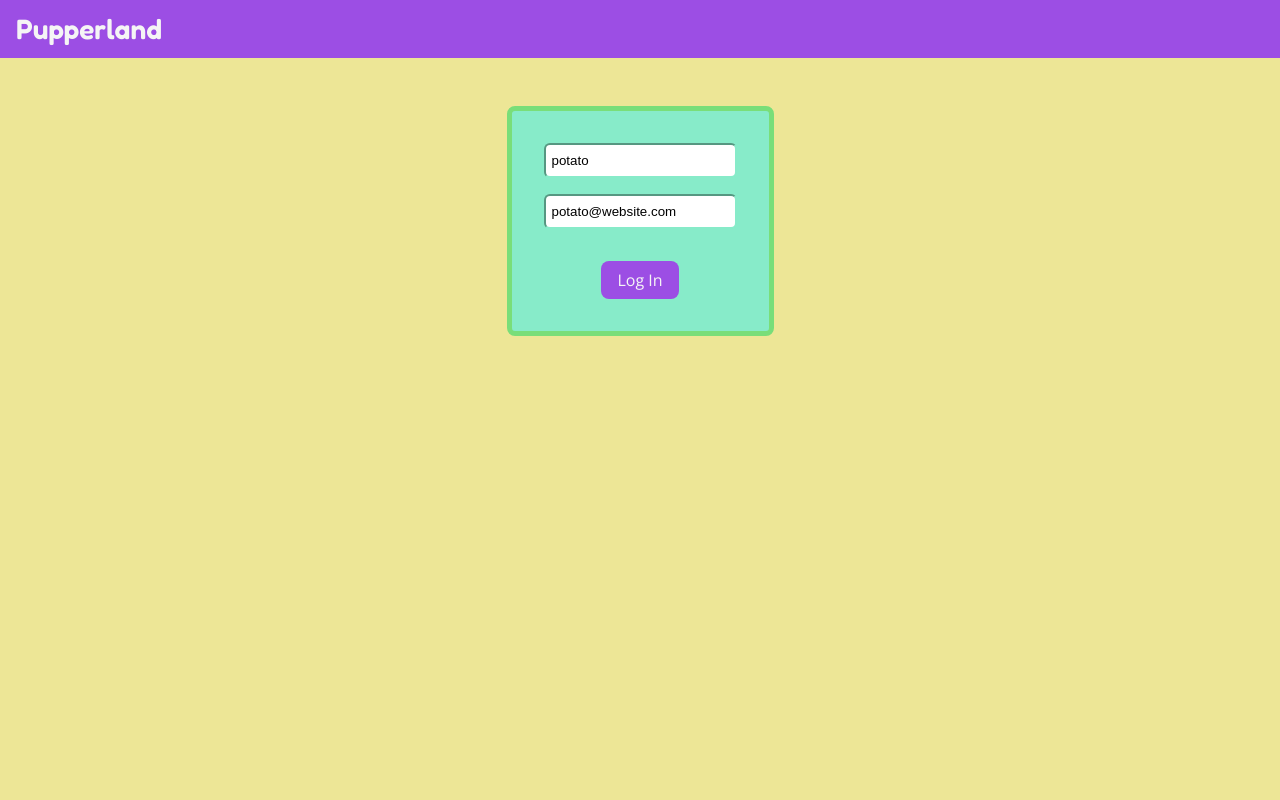
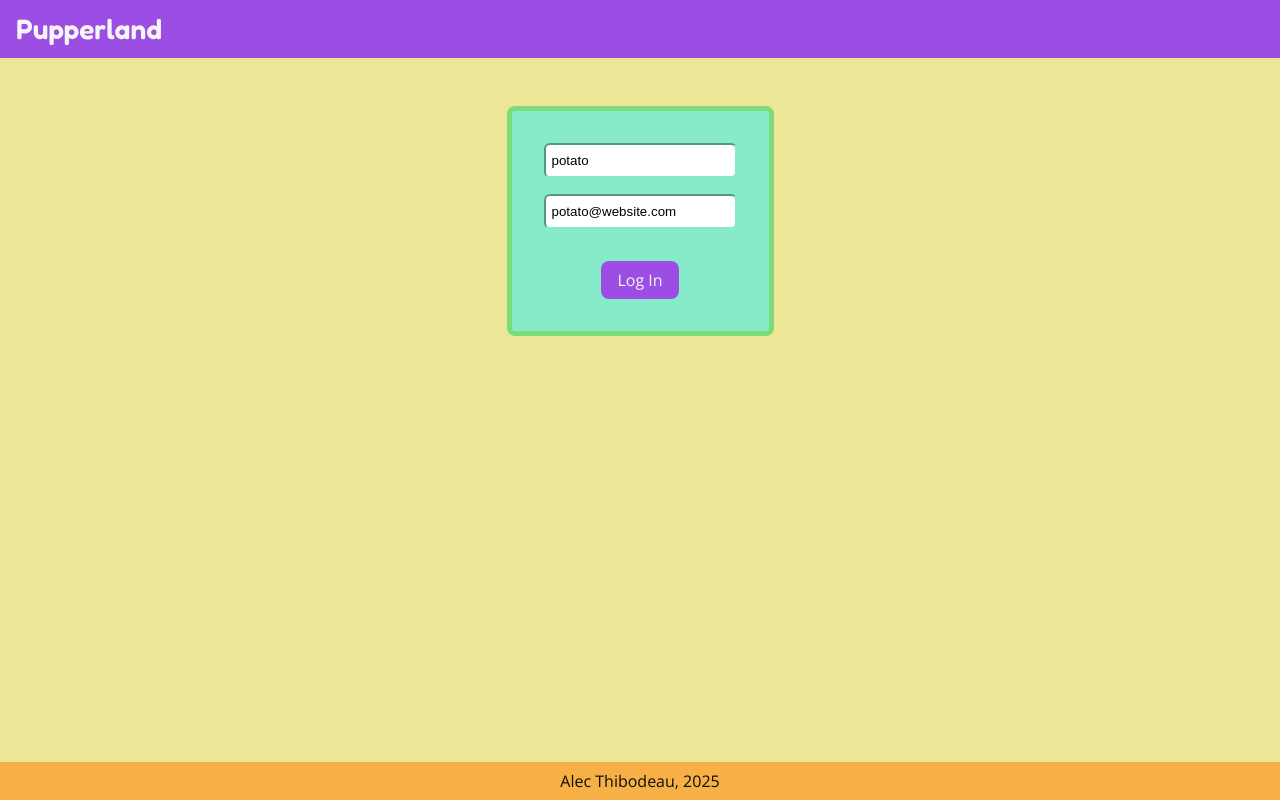
Before and after one commit to alecthibodeau/pupperland, a React (Vite) app: page / in a window 1280 px wide. Built offline with nearby package versions, Linux system fonts and the light colour scheme.

Commit message:
feat: add footer component to expand layout

```diff
--- a/src/App.tsx
+++ b/src/App.tsx
@@ -2,6 +2,7 @@ import { useState } from 'react'
 
 /* Components */
 import DogsSearch from './components/DogsSearch';
+import Footer from './components/Footer';
 import Header from './components/Header';
 import Login from './components/Login'
 
@@ -24,6 +25,7 @@ function App() {
           <Login onUpdateIsUserAuthenticated={setIsUserAuthenticated}/>
         }
       </main>
+      <Footer />
     </>
   );
 }
--- a/src/components/DogsSearch.tsx
+++ b/src/components/DogsSearch.tsx
@@ -221,7 +221,7 @@ function DogsSearch(): React.JSX.Element {
       {
         dogs.length ?
         <DogsSelect dogs={dogs} onClearResults={enableNewSearch} /> :
-        <div className="search">
+        <div className="dogs-search">
           <h1>
             Which pupper are you looking for?
           </h1>
--- /dev/null
+++ b/src/components/Footer.tsx
@@ -0,0 +1,11 @@
+import React from 'react';
+
+function Footer(): React.JSX.Element {
+  return (
+    <footer>
+      Alec Thibodeau, {new Date().getFullYear()}
+    </footer>
+  );
+}
+
+export default Footer;
--- a/src/styles/_dogs-search.css
+++ b/src/styles/_dogs-search.css
@@ -1,8 +1,8 @@
-.search {
+.dogs-search {
   display: flex;
   flex-direction: column;
   align-items: center;
-  padding: 1rem 2rem;
+  padding: 2rem;
 }
 
 section {
--- /dev/null
+++ b/src/styles/_footer.css
@@ -0,0 +1,6 @@
+footer {
+  padding: .5rem;
+  margin-top: auto;
+  text-align: center;
+  background-color: var(--color-orange-medium);
+}
--- a/src/styles/styles.css
+++ b/src/styles/styles.css
@@ -1,8 +1,15 @@
 @import url('./_dogs-search');
 @import url('./_dogs-select');
+@import url('./_footer');
 @import url('./_header');
 @import url('./_login');
 @import url('./_variables');
+
+#root {
+  display: flex;
+  flex-direction: column;
+  min-height: 100vh;
+}
 
 html,
 body {
```
